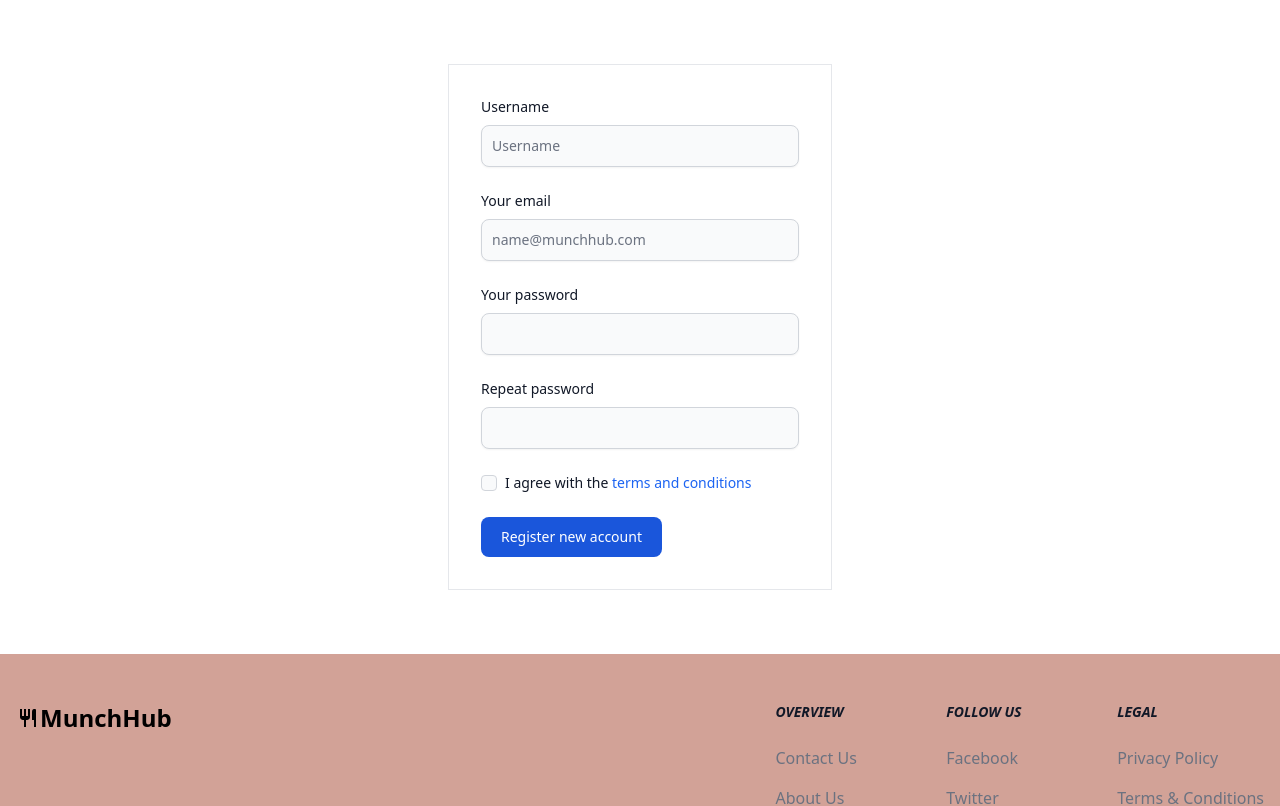
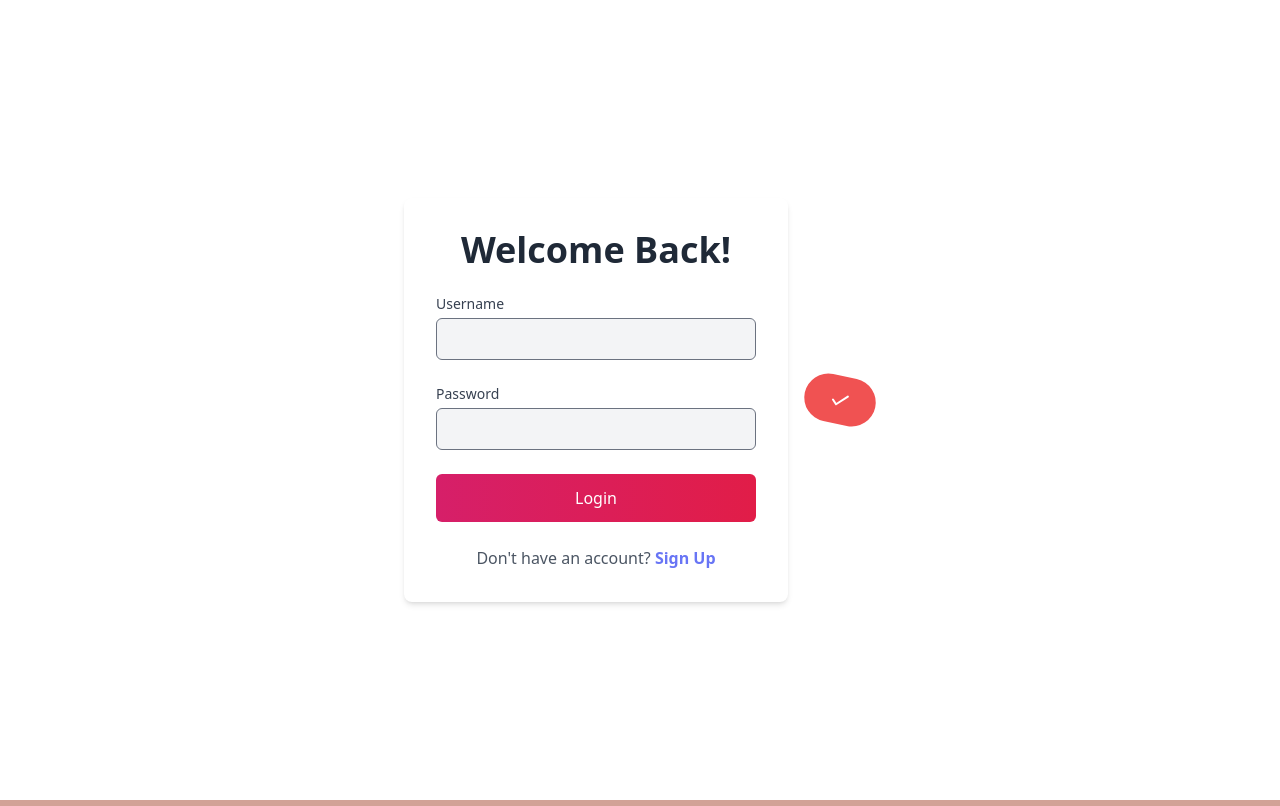
Before and after one commit to lewis-otwori/MunchHubEats, a React (Create React App) app: page /login in a window 1280 px wide. Shown: the top 806 px of the page. Built offline with nearby package versions, Linux system fonts and the light colour scheme.

Commit message:
updated login page

```diff
--- a/src/Components/LogIn/Login.jsx
+++ b/src/Components/LogIn/Login.jsx
@@ -1,37 +1,96 @@
-import React from 'react'
+import React, { useState } from 'react';
 
 const Login = () => {
+  const [username, setUsername] = useState('');
+  const [password, setPassword] = useState('');
+
+  const handleSubmit = (e) => {
+    e.preventDefault();
+    console.log(username);
+    console.log(password);
+    fetch('/login', {
+      method: 'POST',
+      headers: {
+        'Accept': 'application/json',
+        'Content-Type': 'application/json',
+      },
+      body: JSON.stringify({ username, password }),
+    })
+      .then((response) => {
+        if (response.ok) {
+          alert("Logged in successfully");
+          return response.json();
+        }
+      })
+      .then((data) => {
+        console.log(data);
+      })
+      .catch((error) => {
+        console.error('Error:', error);
+        console.log('Response:', error.response);
+      });
+  };
+
+  const logOut = (e) => {
+    e.preventDefault();
+    fetch('/logout', {
+      method: 'POST',
+      headers: {
+        'Accept': 'application/json',
+        'Content-Type': 'application/json',
+      },
+      body: JSON.stringify(),
+    })
+      .then((response) => {
+        if (response.ok) {
+          alert("User has been logged out");
+          return response.json();
+        }
+      })
+      .then((data) => {
+        console.log(data);
+      })
+      .catch((error) => {
+        console.error('Error:', error);
+      });
+  };
+
   return (
-    <React.Fragment>
-        <div className='w-96 mx-auto py-16'>
-            <form className='border p-8'>
-                 <div class="mb-6">
-                    <label for="name" class="block mb-2 text-sm font-medium text-gray-900 dark:text-white">Username</label>
-                    <input type="name" id="name" class="shadow-sm bg-gray-50 border border-gray-300 text-gray-900 text-sm rounded-lg focus:ring-blue-500 focus:border-blue-500 block w-full p-2.5 dark:bg-gray-700 dark:border-gray-600 dark:placeholder-gray-400 dark:text-white dark:focus:ring-blue-500 dark:focus:border-blue-500 dark:shadow-sm-light" placeholder="Username" required/>
-                </div>
-                <div class="mb-6">
-                    <label for="email" class="block mb-2 text-sm font-medium text-gray-900 dark:text-white">Your email</label>
-                    <input type="email" id="email" class="shadow-sm bg-gray-50 border border-gray-300 text-gray-900 text-sm rounded-lg focus:ring-blue-500 focus:border-blue-500 block w-full p-2.5 dark:bg-gray-700 dark:border-gray-600 dark:placeholder-gray-400 dark:text-white dark:focus:ring-blue-500 dark:focus:border-blue-500 dark:shadow-sm-light" placeholder="name@munchhub.com" required/>
-                </div>
-                <div class="mb-6">
-                    <label for="password" class="block mb-2 text-sm font-medium text-gray-900 dark:text-white">Your password</label>
-                    <input type="password" id="password" class="shadow-sm bg-gray-50 border border-gray-300 text-gray-900 text-sm rounded-lg focus:ring-blue-500 focus:border-blue-500 block w-full p-2.5 dark:bg-gray-700 dark:border-gray-600 dark:placeholder-gray-400 dark:text-white dark:focus:ring-blue-500 dark:focus:border-blue-500 dark:shadow-sm-light" required/>
-                </div>
-                <div class="mb-6">
-                    <label for="repeat-password" class="block mb-2 text-sm font-medium text-gray-900 dark:text-white">Repeat password</label>
-                    <input type="password" id="repeat-password" class="shadow-sm bg-gray-50 border border-gray-300 text-gray-900 text-sm rounded-lg focus:ring-blue-500 focus:border-blue-500 block w-full p-2.5 dark:bg-gray-700 dark:border-gray-600 dark:placeholder-gray-400 dark:text-white dark:focus:ring-blue-500 dark:focus:border-blue-500 dark:shadow-sm-light" required/>
-                </div>
-                <div class="flex items-start mb-6">
-                    <div class="flex items-center h-5">
-                    <input id="terms" type="checkbox" value="" class="w-4 h-4 border border-gray-300 rounded bg-gray-50 focus:ring-3 focus:ring-blue-300 dark:bg-gray-700 dark:border-gray-600 dark:focus:ring-blue-600 dark:ring-offset-gray-800 dark:focus:ring-offset-gray-800" required/>
-                    </div>
-                    <label for="terms" class="ml-2 text-sm font-medium text-gray-900 dark:text-gray-300">I agree with the <a href="#" class="text-blue-600 hover:underline dark:text-blue-500">terms and conditions</a></label>
-                </div>
-                <button type="submit" class="text-white bg-blue-700 hover:bg-blue-800 focus:ring-4 focus:outline-none focus:ring-blue-300 font-medium rounded-lg text-sm px-5 py-2.5 text-center dark:bg-blue-600 dark:hover:bg-blue-700 dark:focus:ring-blue-800">Register new account</button>
-            </form>
-        </div>
-    </React.Fragment>
-  )
-}
+    <div className="flex items-center justify-center min-h-screen  from-indigo-600  ">
+      <div className="bg-white rounded-lg p-8 shadow-md w-96 transform hover:scale-105 transition-transform duration-300">
+        <h2 className="text-4xl font-bold text-center text-gray-800 mb-6">Welcome Back!</h2>
+        <form onSubmit={handleSubmit}>
+          <div className="mb-6">
+            <label className="block text-sm font-medium text-gray-700">Username</label>
+            <input
+              type="text"
+              className="mt-1 block w-full bg-gray-100 border rounded-md px-4 py-2 focus:outline-none focus:ring-2 focus:ring-pink-500"
+              value={username}
+              onChange={(e) => setUsername(e.target.value)}
+            />
+          </div>
+          <div className="mb-6">
+            <label className="block text-sm font-medium text-gray-700">Password</label>
+            <input
+              type="password"
+              className="mt-1 block w-full bg-gray-100 border rounded-md px-4 py-2 focus:outline-none focus:ring-2 focus:ring-pink-500"
+              value={password}
+              onChange={(e) => setPassword(e.target.value)}
+            />
+          </div>
+          <button className="bg-gradient-to-r from-pink-600 to-rose-600 text-white py-3 px-6 rounded-md w-full hover:from-pink-700 hover:to-rose-700 transition-colors duration-300 transform hover:scale-105" type="submit">
+            Login
+          </button>
+        </form>
+        <p className="mt-6 text-center text-gray-600">Don't have an account? <a className="text-indigo-500 font-semibold" href="/signup">Sign Up</a></p>
+      </div>
+      <button className="bg-red-500 text-white py-3 px-6 rounded-full ml-4 transform rotate-12 hover:bg-red-600 transition-colors duration-300 hover:rotate-0" type="button" onClick={logOut}>
+        <svg className="w-6 h-6" fill="none" viewBox="0 0 24 24" stroke="currentColor">
+          <path strokeLinecap="round" strokeLinejoin="round" strokeWidth="2" d="M5 13l4 4L19 7" />
+        </svg>
+      </button>
+    </div>
+  );
+};
 
-export default Login
+export default Login;
```
